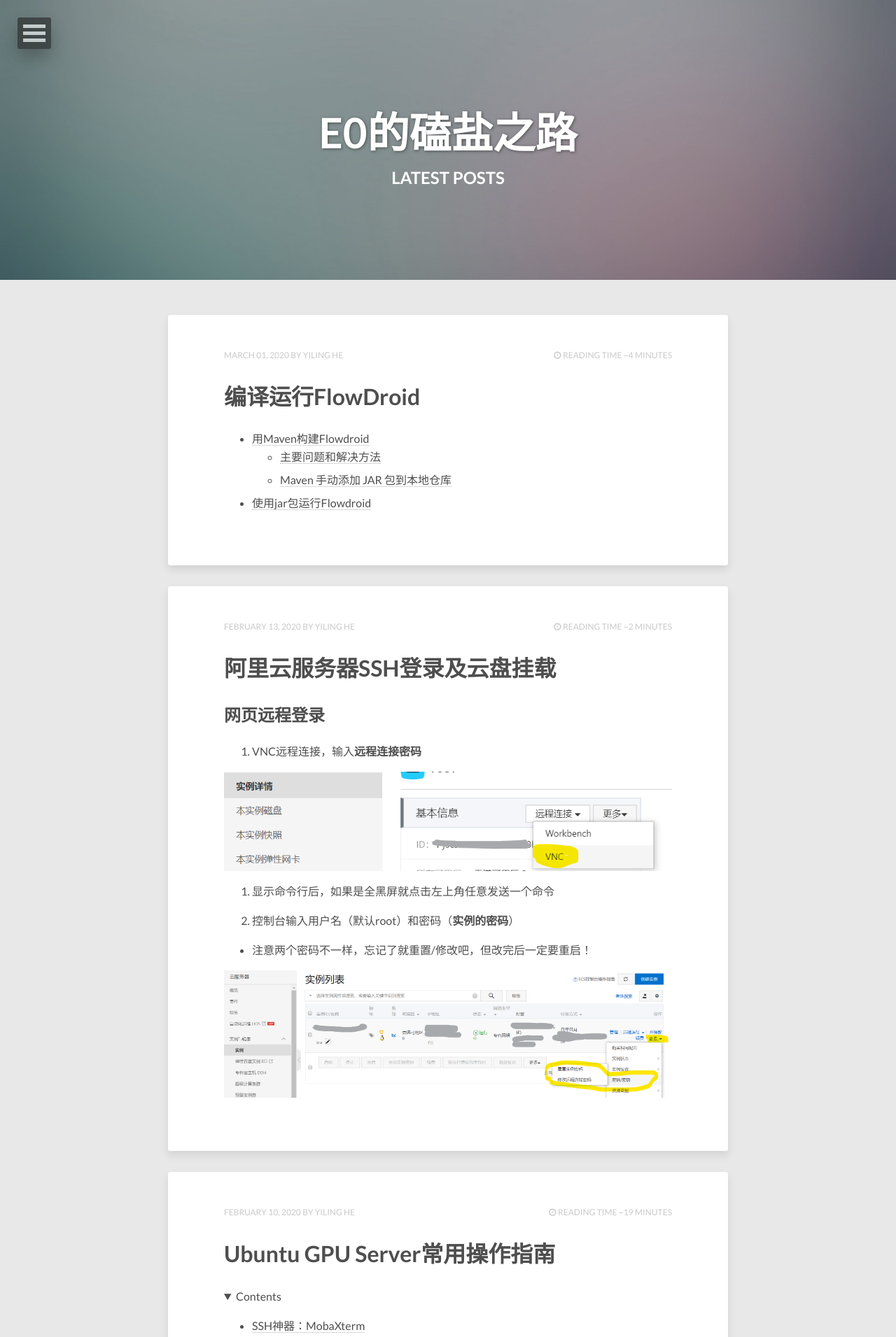
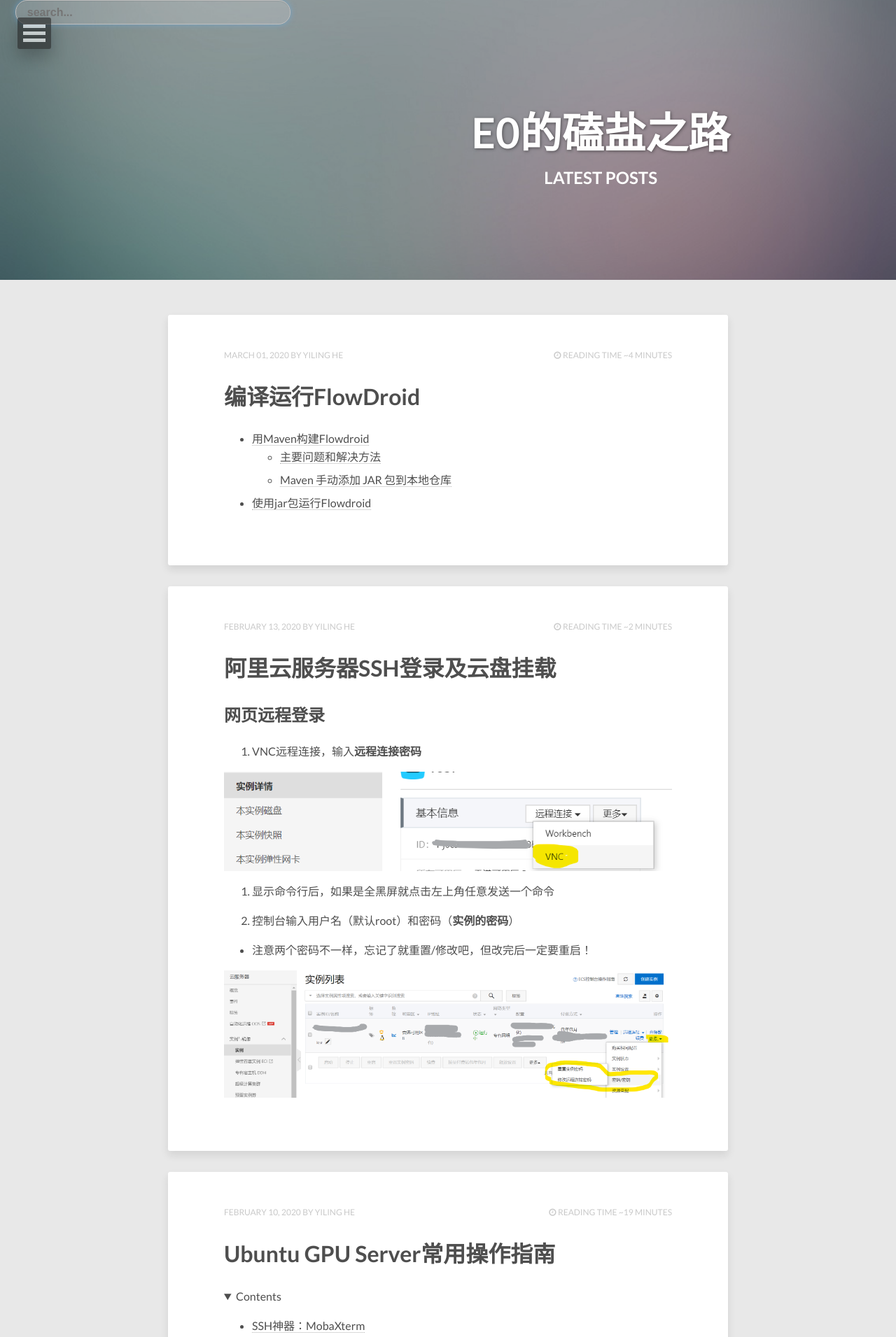
Before and after one commit to E0HYL/BLOG-OF-E0, a Jekyll site: the page built from index.html, in a window 1280 px wide. Shown: the top 1911 px of the page at 70% size. Built offline with Jekyll 4.4.1, drawn with Linux system fonts in a browser that asks for light colours; nearby versions of some CDN libraries; the list of posts is cut into pages by our own code.

Commit message:
search test

```diff
--- a/_layouts/post-index.html
+++ b/_layouts/post-index.html
@@ -20,6 +20,10 @@
     </div><!-- /.entry-image -->
   {% endif %}
   <div class="header-title">
+    <div id="search-container">
+      <input type="text" id="search-input" placeholder="search...">
+      <ul id="results-container"></ul>
+    </div>
     <div class="header-title-wrap">
       <h1>{{ site.title }}</h1>
       <h2>{{ page.title }}</h2>
--- a/_sass/_site.scss
+++ b/_sass/_site.scss
@@ -78,3 +78,28 @@
 b, i, strong, em, blockquote, p, q, span, figure, img, h1, h2, header, input, a {
 	transition: all 0.2s ease;
 }
+
+/*
+   Search
+   ========================================================================== */
+   #search-input {
+    width: 90%;
+    height: 35px;
+    color: #333;
+    background-color: rgba(227,231,236,.2);
+    line-height: 35px;
+    padding:0px 16px;
+    border: 1px solid #c0c0c0;
+    font-size: 16px;
+    font-weight: bold;
+    border-radius: 17px;
+    outline: none;
+    box-sizing: border-box;
+    box-shadow: inset 0 1px 1px rgba(0,0,0,.075), 0 0 8px rgba(102,175,233,.6);
+}
+#search-input:focus {
+    outline: none;
+    border-color: rgb(102, 175, 233);
+    background-color: #fff;
+    box-shadow: inset 0 1px 1px rgba(0,0,0,.075), 0 0 8px #007fff;
+}
--- /dev/null
+++ b/search.json
@@ -0,0 +1,14 @@
+---
+layout: null
+---
+[
+  {% for post in site.posts %}
+    {
+      "title"    : "{{ post.title | escape }}",
+      "category" : "{{ post.category }}",
+      "tags"     : "{{ post.tags | join: ', ' }}",
+      "url"      : "{{ site.baseurl }}{{ post.url }}",
+      "date"     : "{{ post.date }}"
+    } {% unless forloop.last %},{% endunless %}
+  {% endfor %}
+]
```
Also changed, not shown: other parts of _layouts/post-index.html (+12 -1 lines), _includes/gallery.html (renamed from _includes/gallery), assets/js/simple-jekyll-search.min.js (added).
